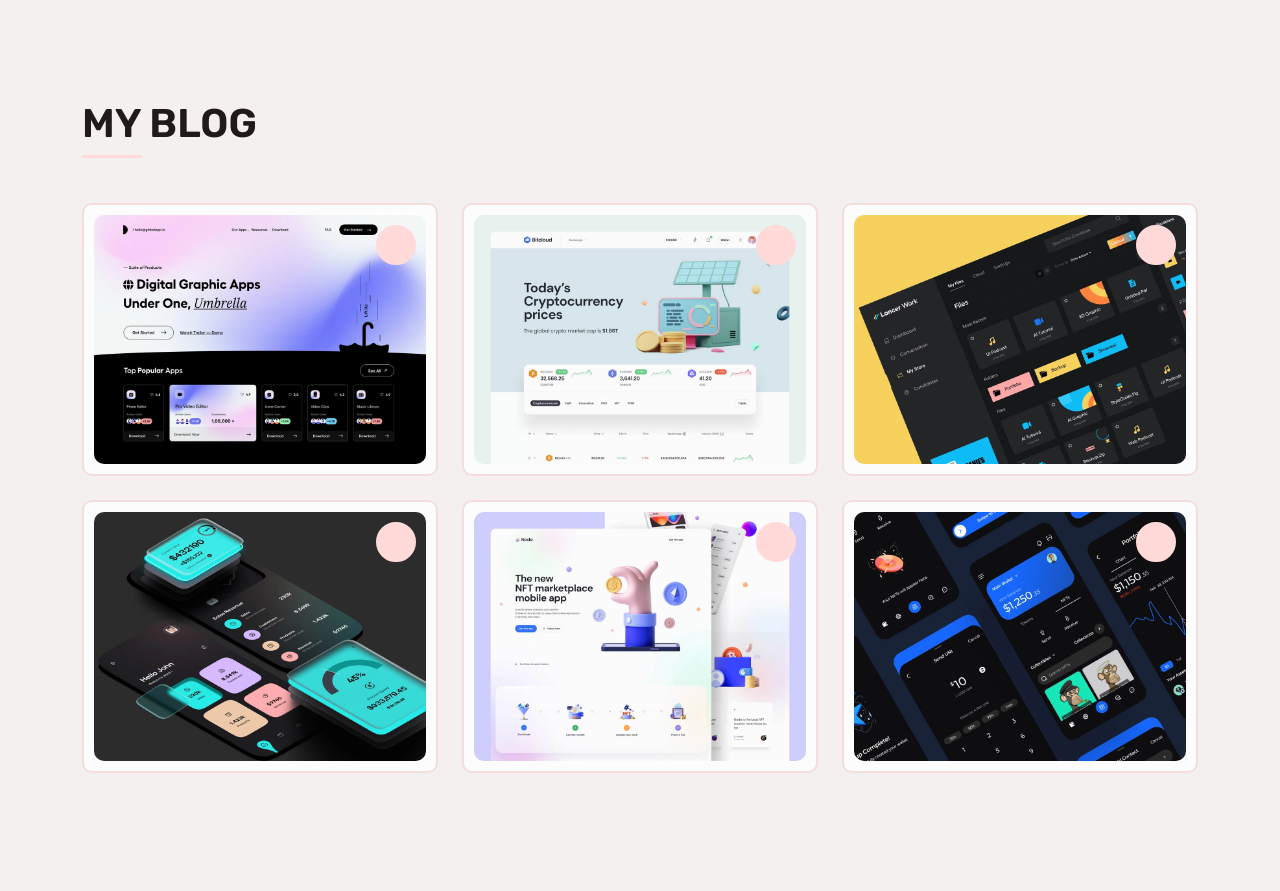
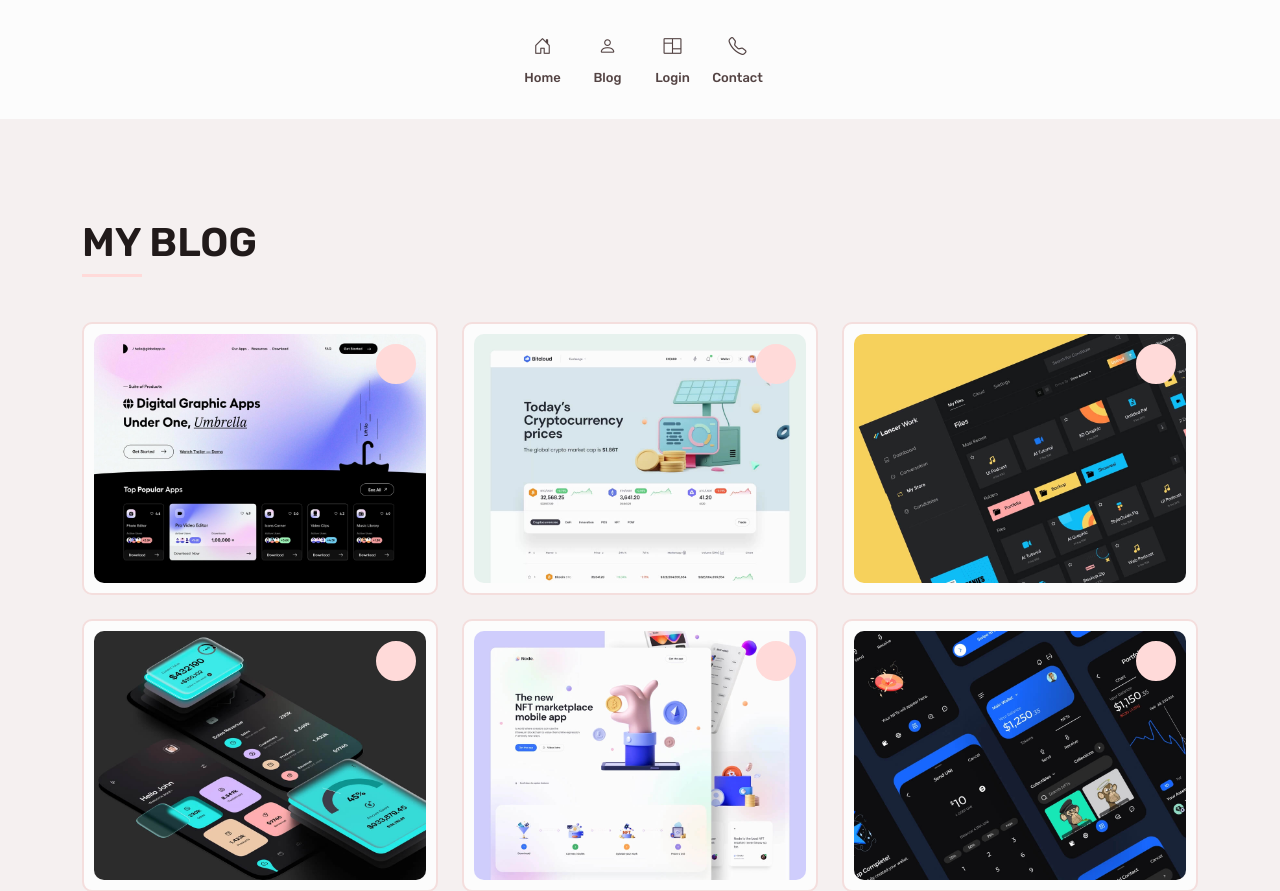
Before and after one commit to Parisa-Bagherzadeh/Personal-Website, a Flask app: page /blog in a window 1280 px wide. Shown: the top 891 px of the page. Before the commit the page ends 773 px from the top, so only its background shows below. Run offline with Flask 3, Linux system fonts and the light colour scheme.

Commit message:
fix links

```diff
--- a/templates/blog.html
+++ b/templates/blog.html
@@ -21,7 +21,48 @@
 </head>
 <!-- Body Start -->
 
-
+<ul class="main-menu">
+    <li>
+        <a data-scroll-nav="0" href="/">
+            <span class="m-icon">
+                <i class="bi-house-door"></i>
+            </span>
+            <span class="m-text">Home</span>
+        </a>
+    </li>
+    <li>
+        <a data-scroll-nav="1" href="{{ url_for('blog') }}">
+            <span class="m-icon">
+                <i class="bi-person"></i>
+            </span>
+            <span class="m-text">Blog</span>
+        </a>
+    </li>
+    <!-- <li>
+        <a data-scroll-nav="2" href="#services">
+            <span class="m-icon">
+                <i class="bi-briefcase"></i>
+            </span>
+            <span class="m-text">Services</span>
+        </a>
+    </li> -->
+    <li>
+        <a data-scroll-nav="3" href="{{ url_for('login')}}">
+            <span class="m-icon">
+                <i class="bi-columns"></i>
+            </span>
+            <span class="m-text">Login</span>
+        </a>
+    </li>
+    <li>
+        <a data-scroll-nav="4" href="{{ url_for('contact') }}">
+            <span class="m-icon">
+                <i class="bi-telephone"></i>
+            </span>
+            <span class="m-text">Contact</span>
+        </a>
+    </li>
+</ul>
 <!-- portfolio -->
   <section id="portfolio" data-scroll-index="3" class="section portfolio-section gray-bg-1">
     <div class="container">
--- a/templates/index.html
+++ b/templates/index.html
@@ -51,7 +51,7 @@
         <!-- / -->
         <ul class="main-menu">
             <li>
-                <a data-scroll-nav="0" href="#home">
+                <a data-scroll-nav="0" href="/">
                     <span class="m-icon">
                         <i class="bi-house-door"></i>
                     </span>
```
Also changed, not shown: templates/contact.html (+42 -0 lines), templates/login.html (+42 -0 lines).
